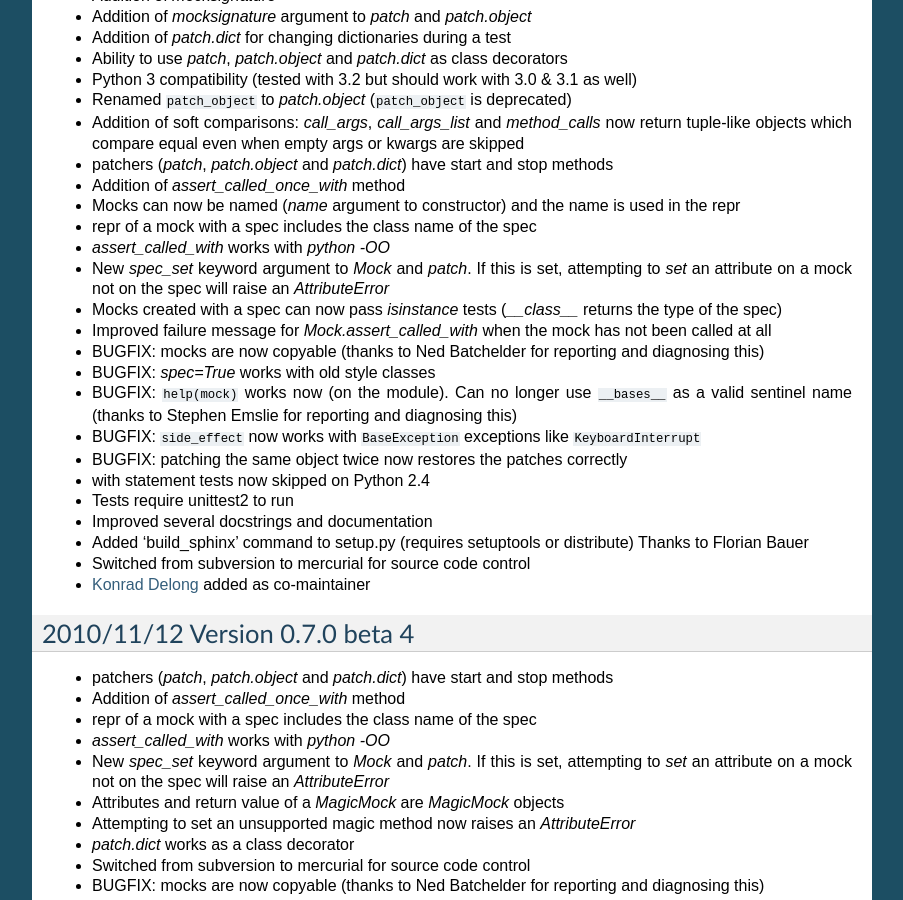
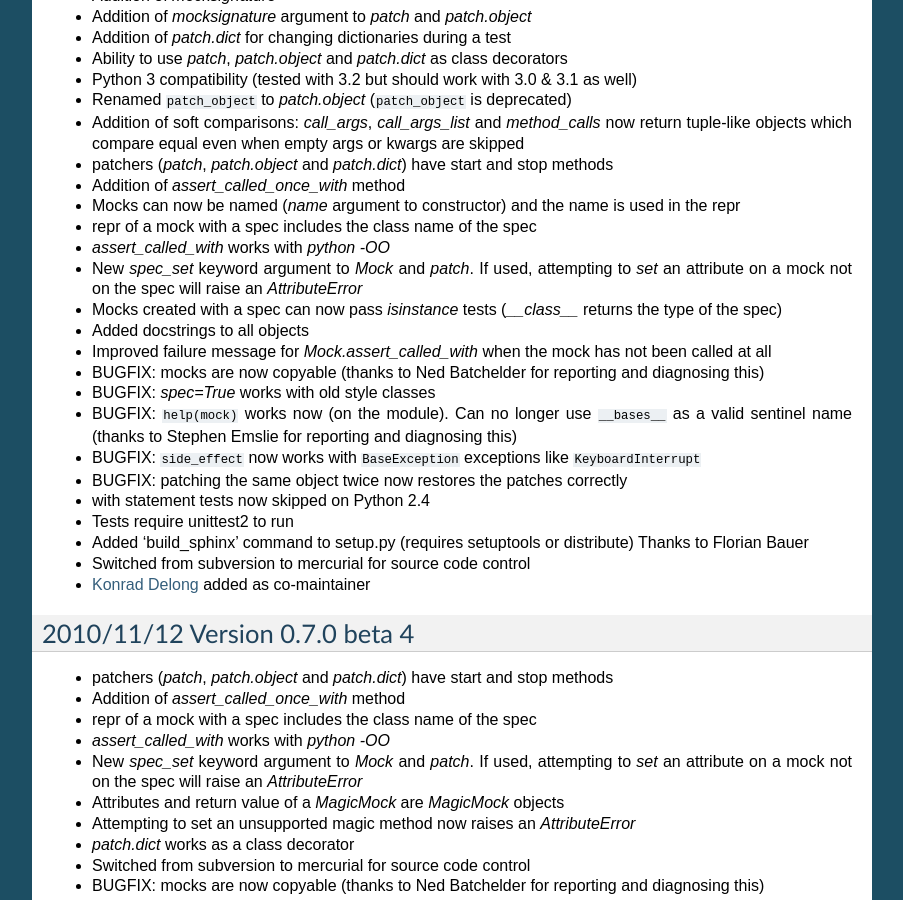
Before and after one commit to testing-cabal/mock, a Sphinx documentation site: the page built from docs/changelog.txt, in a window 1280 px wide and 900 px high, scrolled down 887 px. Shown: the whole window, without its empty margins (198-1101 px from the left). Built offline with Sphinx 7.4.7, drawn with Linux system fonts in a browser that asks for light colours; pages that are not in the unit, such as notebooks, are missing from menus.

Commit message:
Changelog changes

```diff
--- a/docs/changelog.txt
+++ b/docs/changelog.txt
@@ -72,11 +72,12 @@ Full set of changes since 0.6.0:
   in the repr
 * repr of a mock with a spec includes the class name of the spec
 * `assert_called_with` works with `python -OO`
-* New `spec_set` keyword argument to `Mock` and `patch`. If this is set,
+* New `spec_set` keyword argument to `Mock` and `patch`. If used,
   attempting to *set* an attribute on a mock not on the spec will raise an
   `AttributeError`
 * Mocks created with a spec can now pass `isinstance` tests (`__class__`
   returns the type of the spec)
+* Added docstrings to all objects
 * Improved failure message for `Mock.assert_called_with` when the mock
   has not been called at all
 * BUGFIX: mocks are now copyable (thanks to Ned Batchelder for reporting and
@@ -90,7 +91,6 @@ Full set of changes since 0.6.0:
 * BUGFIX: patching the same object twice now restores the patches correctly
 * with statement tests now skipped on Python 2.4
 * Tests require unittest2 to run
-* Improved several docstrings and documentation
 * Added 'build_sphinx' command to setup.py (requires setuptools or distribute)
   Thanks to Florian Bauer
 * Switched from subversion to mercurial for source code control
@@ -105,7 +105,7 @@ Full set of changes since 0.6.0:
 * Addition of `assert_called_once_with` method
 * repr of a mock with a spec includes the class name of the spec
 * `assert_called_with` works with `python -OO`
-* New `spec_set` keyword argument to `Mock` and `patch`. If this is set,
+* New `spec_set` keyword argument to `Mock` and `patch`. If used,
   attempting to *set* an attribute on a mock not on the spec will raise an
   `AttributeError`
 * Attributes and return value of a `MagicMock` are `MagicMock` objects
```
